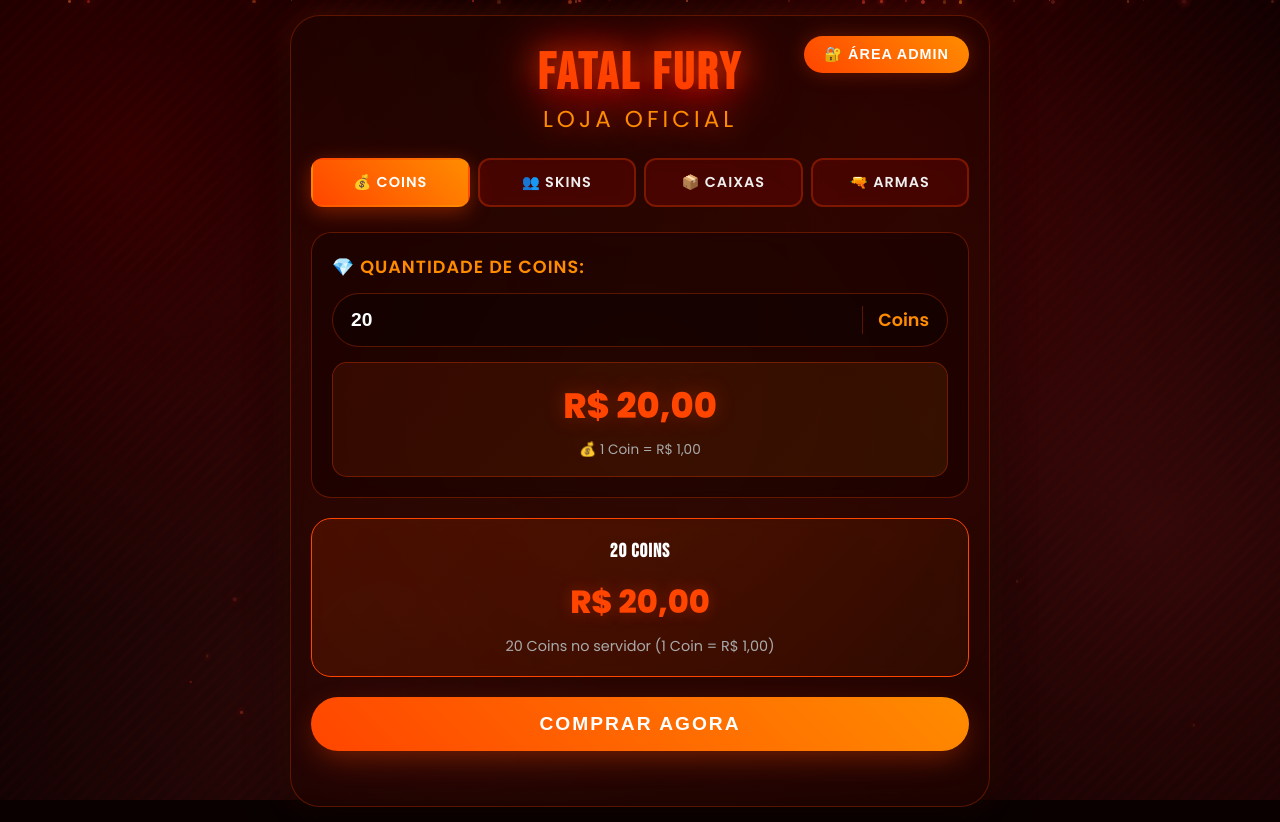
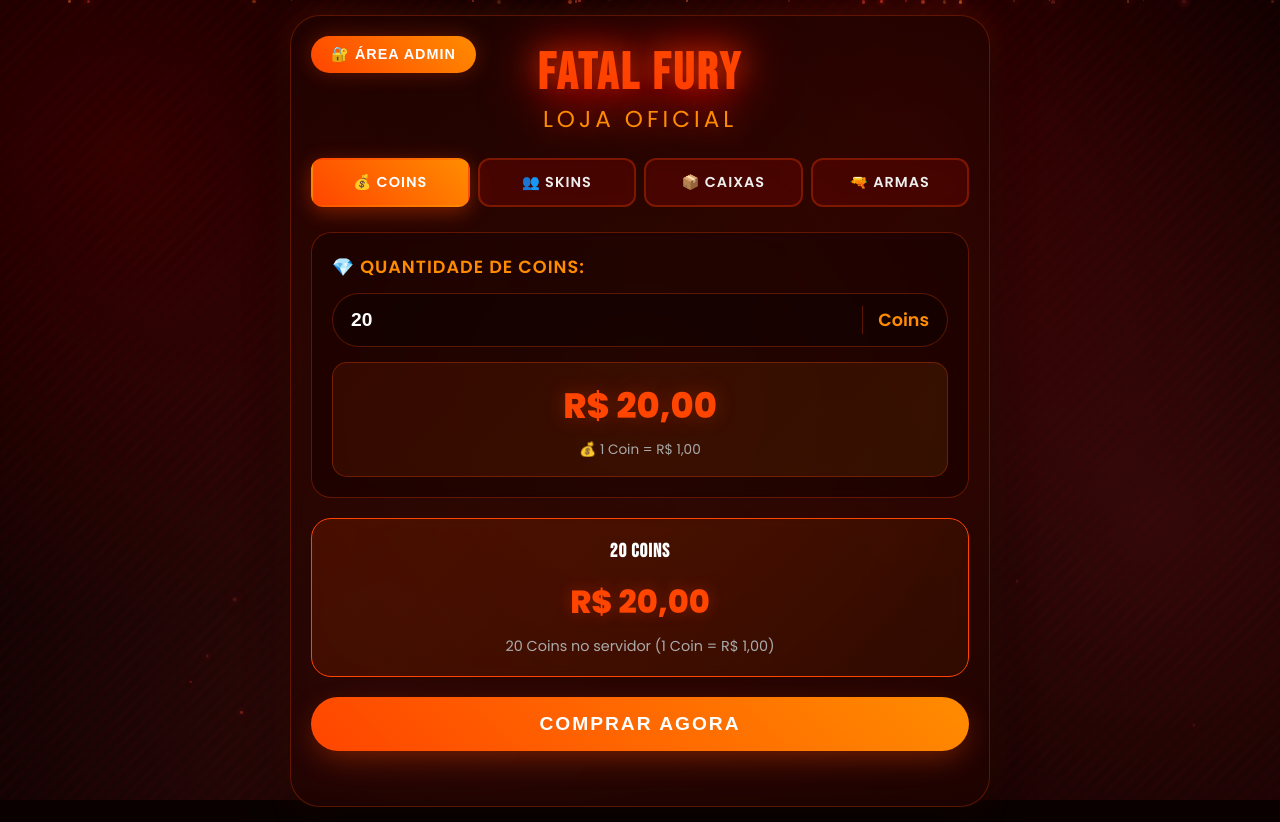
Before and after one commit to Gabriel981dd/fatal-fury-backend, a website: page index.html in a window 1280 px wide. Drawn offline with Linux system fonts and the light colour scheme.

Commit message:
Modify button position and clean up comments
Updated button positioning and removed unnecessary comments.

Signed-off-by: Gabriel981dd <gahahahaha385@gmail.com>

```diff
--- a/index.html
+++ b/index.html
@@ -143,7 +143,7 @@
         .login-button {
             position: absolute;
             top: 20px;
-            right: 20px;
+            left: 20px;
             background: linear-gradient(45deg, #ff4500, #ff8c00);
             border: none;
             border-radius: 50px;
@@ -1304,7 +1304,6 @@
                         <input type="email" id="gmail" name="gmail" placeholder="seuemail@gmail.com" required>
                     </div>
 
-                    <!-- TERMOS DE COMPRA -->
                     <div class="terms-box">
                         <h3>📜 Termos de Compra</h3>
                         <div class="terms-summary">
@@ -1333,7 +1332,6 @@
                         <button class="copy-button" id="copyPixKey">Copiar Chave PIX</button>
                     </div>
 
-                    <!-- COMPROVANTE AGORA FICA EM BAIXO (COMO PEDIDO) -->
                     <div class="form-group">
                         <label for="mensagem">💬 Mensagem (opcional)</label>
                         <textarea id="mensagem" placeholder="Digite uma mensagem sobre o pagamento..."></textarea>
@@ -1556,7 +1554,6 @@
         purchaseForm.addEventListener('submit', async (e) => {
             e.preventDefault();
 
-            // Verifica se os termos foram aceitos
             if (!acceptTerms.checked) {
                 alert('Você precisa aceitar os termos de compra para continuar!');
                 return;
@@ -2085,4 +2082,4 @@
         })();
     </script>
 </body>
-    </html>
+                            </html>
```
